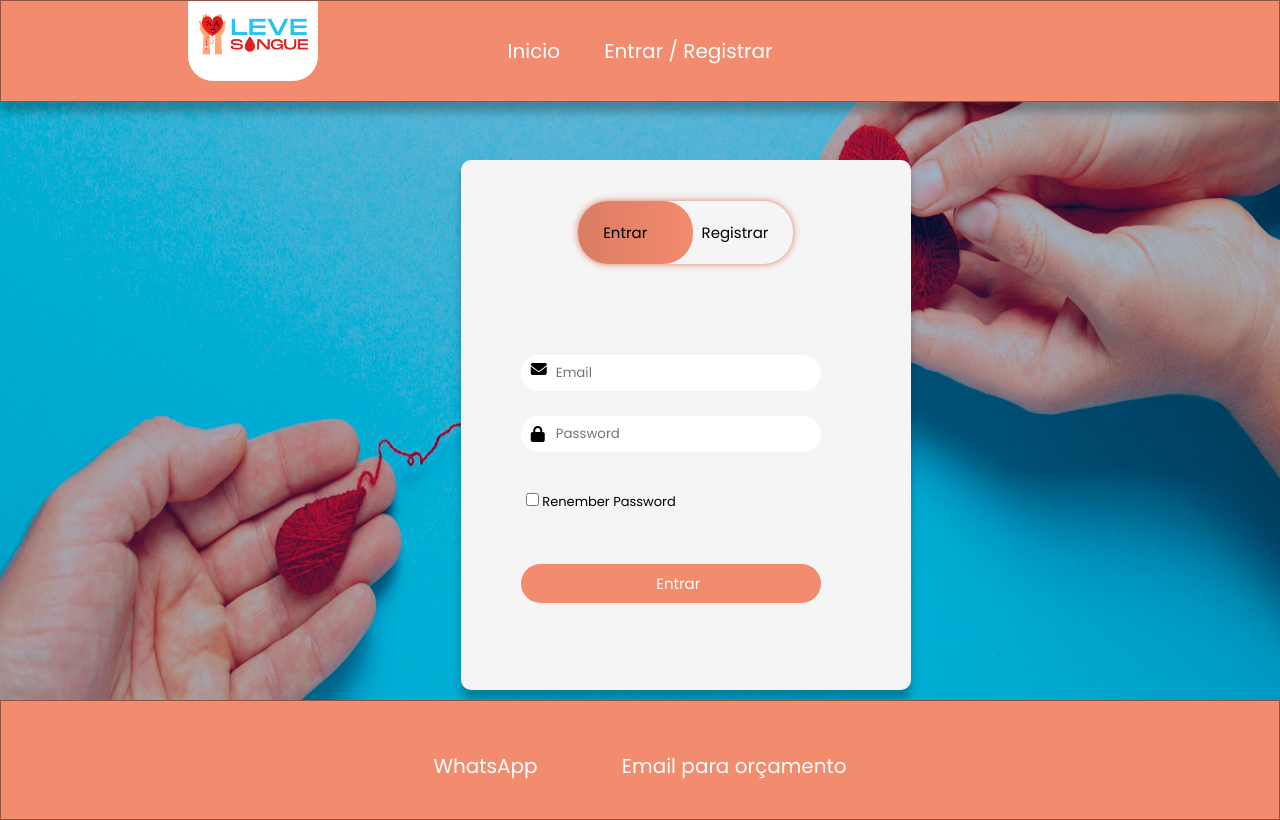
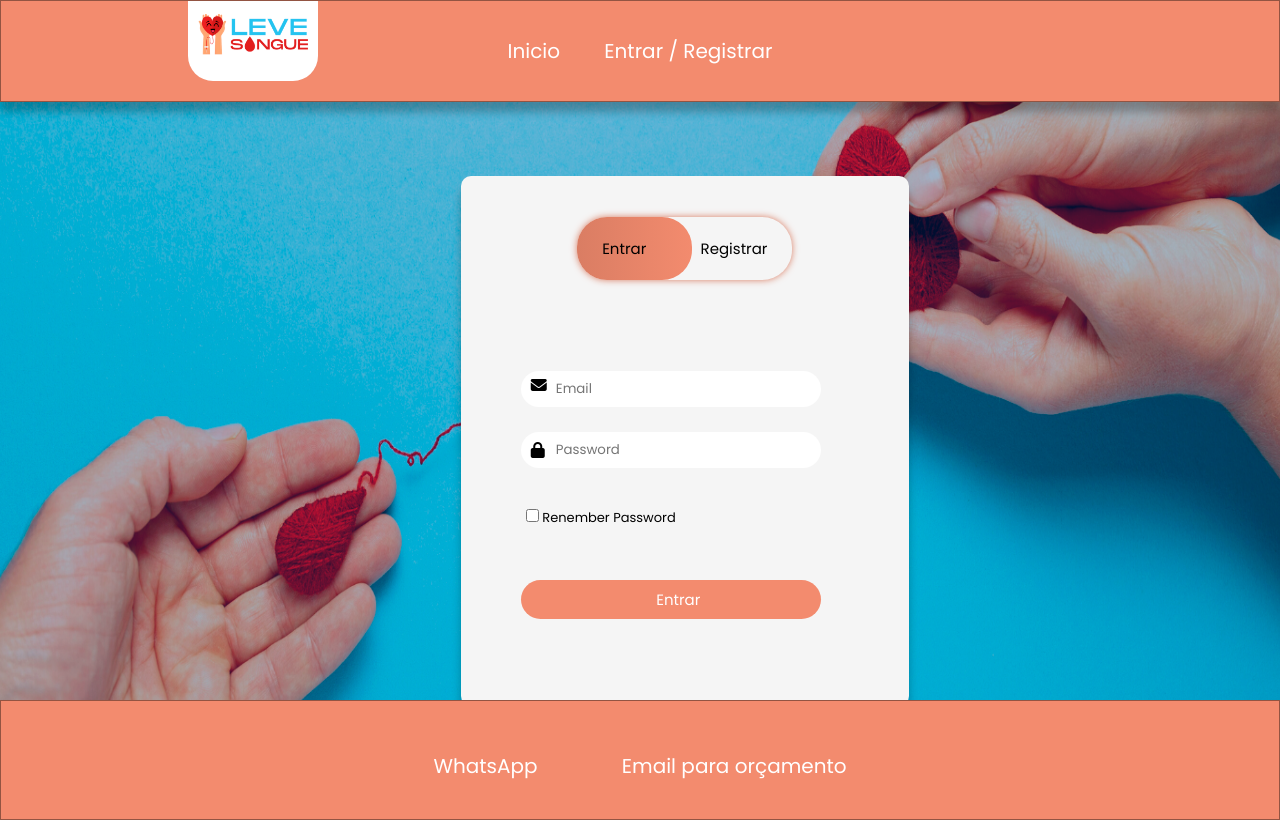
Before and after one commit to ronyrst/tcc_etec, a Flask app: template site_tcc/app/templates/entrar.html in a window 1280 px wide. Run offline with Flask 2, Linux system fonts and the light colour scheme; the template is opened without the code that fills it, so the values that code supplies are empty; some libraries are stand-ins or nearby versions.

Commit message:
Atualização frontend patrick

```diff
--- a/site_tcc/app/templates/entrar.css
+++ b/site_tcc/app/templates/entrar.css
@@ -74,10 +74,10 @@ filter: drop-shadow(0px 4px 4px rgba(0, 0, 0, 0.25));
     }
 .container {
     position: absolute;
-    top: 20%;
+    top: 22%;
         background-color: whitesmoke;
         padding: 6px;
-        width: 450px;
+        width: 35%;
         left: 36%;
         height: 530px;
         display: flex;
```
Also changed, not shown: site_tcc/app/templates/area_hospital.css (line endings or trailing spaces), site_tcc/app/templates/area_hospital.html (line endings or trailing spaces), site_tcc/app/templates/contato.css (line endings or trailing spaces), site_tcc/app/templates/contato.html (line endings or trailing spaces), site_tcc/app/templates/entrar.html (line endings or trailing spaces), site_tcc/app/templates/fale_conosco.html (line endings or trailing spaces), site_tcc/app/templates/texte.2.js (line endings or trailing spaces).
